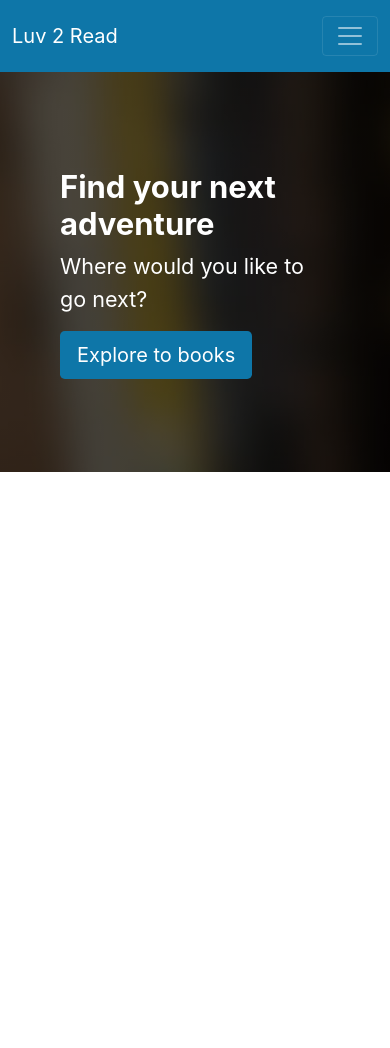
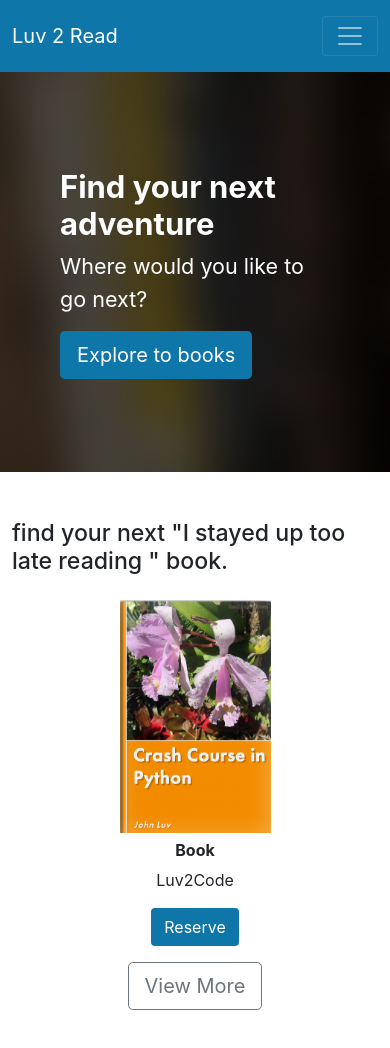
Before and after one commit to hamidie00235/Library-application-fronted, a React (Create React App) app: page / in a window 390 px wide. Shown: the top 1048 px of the page. Before the commit the page ends 844 px from the top, so only its background shows below. Built offline with nearby package versions, Linux system fonts and the light colour scheme.

Commit message:
Home Page - Carousel Component Part 2

```diff
--- a/src/App.tsx
+++ b/src/App.tsx
@@ -2,13 +2,14 @@
 import './App.css';
 import { Navbar } from './layouts/NavbarAndFooter/Navbar';
 import { ExploreTopBooks } from './layouts/HomePage/ExploreTopBooks';
+import { Carousel } from './layouts/HomePage/carousel';
 
 function App() {
   return (
     <div>
        <Navbar/>
       <ExploreTopBooks/>
-
+      <Carousel/>
     </div>
   );
 }
--- a/src/layouts/HomePage/carousel.tsx
+++ b/src/layouts/HomePage/carousel.tsx
@@ -1,4 +1,4 @@
-export const carousel =() => {
+export const Carousel =() => {
     return (
 
         <div className='container mt-5' style={{height:550}}>
@@ -20,10 +20,11 @@
                                       alt="book"
                                       />
                                       <h6 className='mt-2'>Book</h6>
-                                      <p>Luv2code</p>
+                                      <p>Luv2Code</p>
                                       <a className='btn main-color text-white' href='#'>Reserve</a>
                              </div>
                              </div>
+                        </div>
                         </div>
                         </div>
 
@@ -75,7 +76,29 @@
 
                         </button>
                     </div>
+                    {/* Mobile */}
+                    <div className='d-lg-none mt-3'>
+                        <div className='row d-flex justify-content-center align-items-center'>
+                     <div className='text-center'>
+                        <img src={require('./../../Images/BooksImages/book-luv2code-1000.png')}
+                        width='151'
+                        height='233'
+                         alt="book"
+                        />
+                        <h6 className='mt-2'>
+                           <b>Book</b>
+                        </h6>
+                        <p>Luv2Code</p>
+                        <a  className='btn main-color text-white' href='#'>Reserve</a>
+
+                     </div>
+                    </div>
+                     </div>
+                     <div className='homepage-carousel-title mt-3'>
+                        <a  className='btn btn-outline-secondary btn-lg' href='#'> View More</a>
+
+                     </div>
                 </div>
-        </div>
+
     );
 }
```
